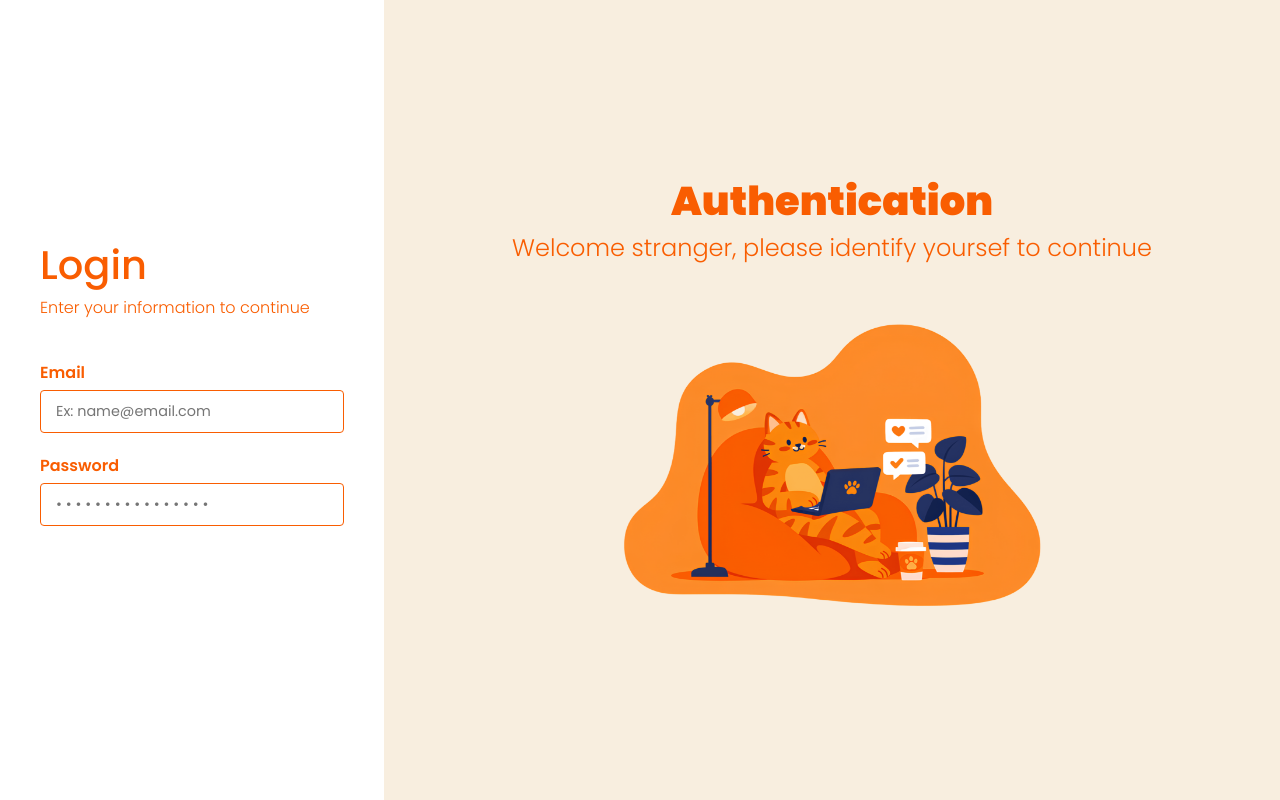
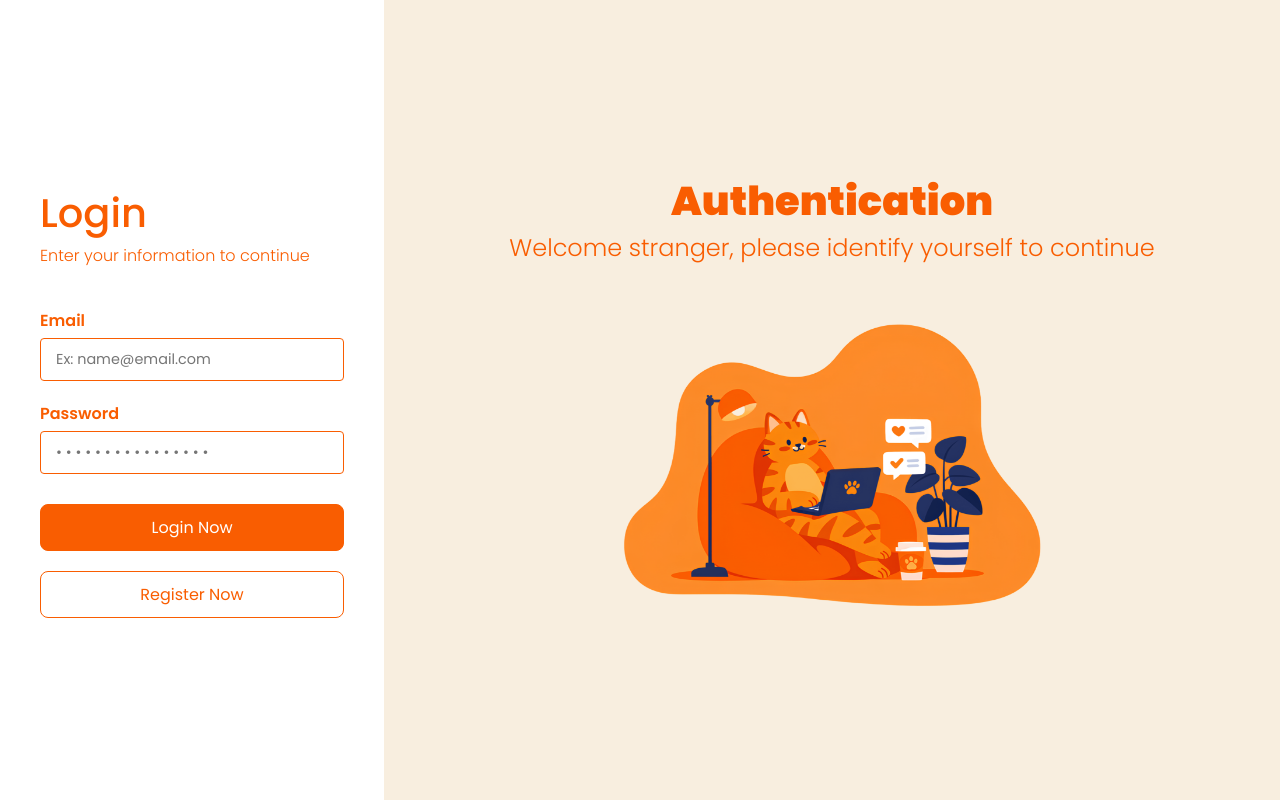
Before and after one commit to antoniorodriguestsx/login-auth-ui, a React (Vite) app: page /auth/login in a window 1280 px wide. Built offline with nearby package versions, Linux system fonts and the light colour scheme.

Commit message:
Tela de login finalizada.

```diff
--- /dev/null
+++ b/src/components/Button/index.tsx
@@ -0,0 +1,14 @@
+import type { ButtonProps } from "../../types/ButtonProps";
+import styles from "./styles.module.css";
+
+export const Button: React.FC<ButtonProps> = ({ children, size = "md", isLoading = false, variant = "default", disabled, ...props }) => {
+  return (
+    <button
+      className={variant === "default" ? styles["button"] : styles["button-outlined"]}
+      disabled={disabled || isLoading}
+      {...props}
+    >
+      {isLoading ? "Carregando..." : children}
+    </button>
+  );
+};
--- /dev/null
+++ b/src/components/Button/styles.module.css
@@ -0,0 +1,35 @@
+.button {
+  background-color: var(--color-primary);
+  border: 1px solid var(--color-primary);
+  border-radius: 8px;
+  padding: 10px 0;
+  width: 100%;
+
+  color: white;
+  font-size: 1rem;
+
+  transition: all .4s ease;
+}
+.button-outlined {
+  background-color: white;
+  border: 1px solid var(--color-primary);
+  border-radius: 8px;
+  padding: 10px 0;
+  width: 100%;
+
+  color: var(--color-primary);
+  font-size: 1rem;
+
+  transition: all .4s ease;
+}
+
+.button:hover {
+  cursor: pointer;
+  background-color: var(--color-secondary);
+}
+
+.button-outlined:hover {
+  cursor: pointer;
+  background-color: var(--color-primary);
+  color: white;
+}
--- a/src/pages/auth/Login/index.tsx
+++ b/src/pages/auth/Login/index.tsx
@@ -4,6 +4,7 @@ import styles from "./styles.module.css";
 
 import Ilustration from "../../../assets/cat-login.png";
 import IlustrationTwo from "../../../assets/cat-login-no-view.png";
+import { Button } from "../../../components/Button";
 
 export default function LoginPage() {
   const [isPasswordFocused, setPasswordFocused] = useState<boolean>(false);
@@ -35,11 +36,19 @@ export default function LoginPage() {
           <InputField
             label="Password"
             placeholder="• • • • • • • • • • • • • • • •"
-            style={{ marginBottom: "40px" }}
+            style={{ marginBottom: "30px" }}
             type="password"
             onFocus={() => setPasswordFocused(true)}
             onBlur={() => setPasswordFocused(false)}
           />
+
+          <Button title="LOGIN NOW" style={{ marginBottom: "20px" }}>
+            Login Now
+          </Button>
+
+          <Button title="SIGNUP NOW" variant="outlined">
+            Register Now
+          </Button>
         </form>
       </section>
 
@@ -49,7 +58,7 @@ export default function LoginPage() {
         </h2>
 
         <h3 className={styles["right-side-subtitle"]}>
-          Welcome stranger, please identify yoursef to continue
+          Welcome stranger, please identify yourself to continue
         </h3>
 
         <img
--- a/src/styles/globals.css
+++ b/src/styles/globals.css
@@ -16,4 +16,5 @@ body, html {
 /* colors */
 :root {
   --color-primary: #f95d01;
+  --color-secondary: #e55401;
 }
--- /dev/null
+++ b/src/types/ButtonProps.tsx
@@ -0,0 +1,8 @@
+export type ButtonSize = "sm" | "md" | "lg";
+
+export interface ButtonProps
+  extends React.ButtonHTMLAttributes<HTMLButtonElement> {
+  size?: ButtonSize;
+  isLoading?: boolean;
+  variant?: "default" | "outlined";
+}
```
